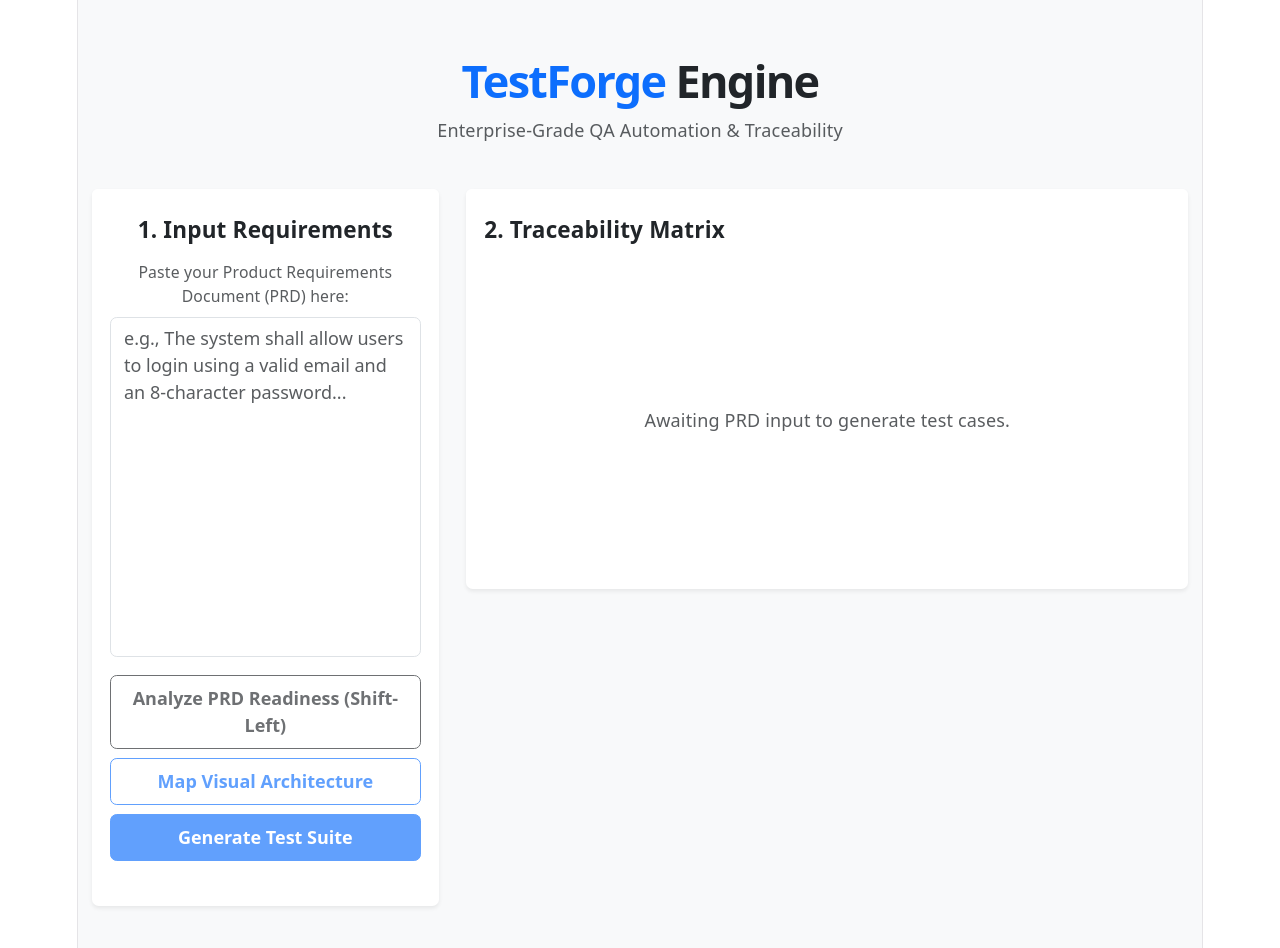
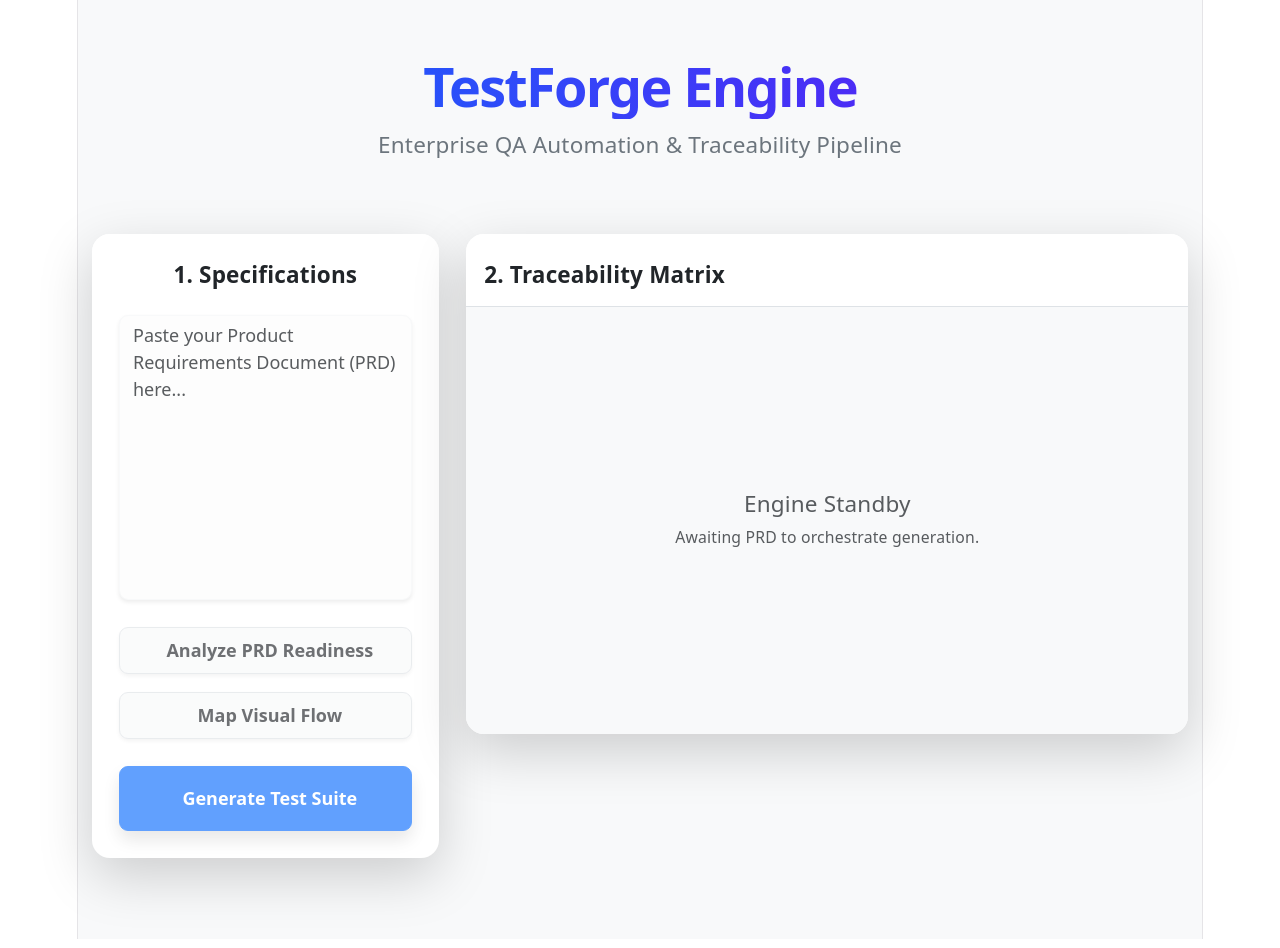
Before and after one commit to tushar603/autotest, a React app in the folder frontend/: page / in a window 1280 px wide. Shown: the top 948 px of the page. Built offline with nearby package versions, Linux system fonts and the light colour scheme; the HTML template or start-up script is replaced by a standard one.

Commit message:
Improved the frontend to look more like a enterprise software

```diff
--- a/frontend/src/App.jsx
+++ b/frontend/src/App.jsx
@@ -17,7 +17,7 @@ function App() {
   const [history, setHistory] = useState([]);
 
   useEffect(() => {
-    mermaid.initialize({ startOnLoad: true, theme: 'neutral' });
+    mermaid.initialize({ startOnLoad: true, theme: 'neutral', fontFamily: 'Inter, sans-serif' });
     const saved = localStorage.getItem('testforge_history');
     if (saved) {
       setHistory(JSON.parse(saved));
@@ -58,7 +58,6 @@ function App() {
       const response = await axios.post('https://autotest-9n29.onrender.com/api/flow', {
         text: prdText
       });
-      console.log("[TestForge] AI Flow Data:", response.data);
       const data = response.data;
       const nodes = data.nodes || [];
       const edges = data.edges || [];
@@ -83,7 +82,6 @@ function App() {
 
       setFlowchartText(safeMermaid);
     } catch (err) {
-      console.error("[TestForge] Flow Error:", err);
       setError("Failed to parse system flow data.");
     } finally {
       setGeneratingFlow(false);
@@ -94,7 +92,7 @@ function App() {
     const newItem = {
       id: Date.now(),
       date: new Date().toLocaleString(),
-      snippet: text.substring(0, 40) + '...',
+      snippet: text.substring(0, 45) + '...',
       fullPrd: text,
       matrixData: matrix
     };
@@ -182,85 +180,86 @@ function App() {
   };
 
   return (
-    <div className="bg-light min-vh-100 py-5">
+    <div className="min-vh-100 py-5" style={{ backgroundColor: '#f8f9fa' }}>
       <Container>
-        <Row className="mb-4 text-center">
+        <Row className="mb-5 text-center">
           <Col>
-            <h1 className="fw-bold text-primary">TestForge<span className="text-dark"> Engine</span></h1>
-            <p className="text-muted">Enterprise-Grade QA Automation & Traceability</p>
+            <h1 className="fw-bolder display-5 mb-2" style={{ background: 'linear-gradient(90deg, #0d6efd, #6610f2)', WebkitBackgroundClip: 'text', WebkitTextFillColor: 'transparent' }}>
+              TestForge Engine
+            </h1>
+            <p className="text-secondary fw-medium fs-5">Enterprise QA Automation & Traceability Pipeline</p>
           </Col>
         </Row>
 
         <Row className="g-4">
           <Col lg={4}>
-            <Card className="shadow-sm border-0 h-100 mb-4">
-              <Card.Header className="bg-white border-0 pt-4 pb-0">
-                <h5 className="fw-bold mb-0">1. Input Requirements</h5>
+            <Card className="shadow-lg border-0 rounded-4 mb-4 overflow-hidden">
+              <Card.Header className="bg-white border-bottom-0 pt-4 pb-2">
+                <h5 className="fw-bold mb-0 text-dark">1. Specifications</h5>
               </Card.Header>
-              <Card.Body>
-                <Form.Group className="mb-3">
-                  <Form.Label className="text-muted small">Paste your Product Requirements Document (PRD) here:</Form.Label>
+              <Card.Body className="px-4 pb-4">
+                <Form.Group className="mb-4">
                   <Form.Control
                     as="textarea"
-                    rows={12}
-                    placeholder="e.g., The system shall allow users to login using a valid email and an 8-character password..."
+                    rows={10}
+                    placeholder="Paste your Product Requirements Document (PRD) here..."
                     value={prdText}
                     onChange={(e) => setPrdText(e.target.value)}
-                    style={{ resize: 'none' }}
+                    style={{ resize: 'none', backgroundColor: '#fdfdfd' }}
+                    className="rounded-3 shadow-sm border-light"
                   />
                 </Form.Group>
 
+                <div className="d-grid gap-3">
                   <Button
-                  variant="outline-dark"
-                  className="w-100 py-2 fw-bold mb-2"
+                    variant="light"
+                    className="py-2 fw-bold text-dark border shadow-sm rounded-3 d-flex align-items-center justify-content-center"
                     onClick={handleScore}
                     disabled={scoring || loading || generatingFlow || !prdText}
                   >
-                  {scoring ? (
-                    <><Spinner as="span" animation="border" size="sm" role="status" aria-hidden="true" className="me-2"/> Analyzing Ambiguity...</>
-                  ) : "Analyze PRD Readiness (Shift-Left)"}
+                    {scoring ? <Spinner as="span" animation="border" size="sm" className="me-2"/> : <i className="bi bi-shield-check me-2 text-info fs-5"></i>}
+                    Analyze PRD Readiness
                   </Button>
 
                   <Button
-                  variant="outline-primary"
-                  className="w-100 py-2 fw-bold mb-2"
+                    variant="light"
+                    className="py-2 fw-bold text-dark border shadow-sm rounded-3 d-flex align-items-center justify-content-center"
                     onClick={handleGenerateFlow}
                     disabled={scoring || loading || generatingFlow || !prdText}
                   >
-                  {generatingFlow ? (
-                    <><Spinner as="span" animation="border" size="sm" role="status" aria-hidden="true" className="me-2"/> Mapping Dependencies...</>
-                  ) : "Map Visual Architecture"}
+                    {generatingFlow ? <Spinner as="span" animation="border" size="sm" className="me-2"/> : <i className="bi bi-diagram-3 me-2 text-primary fs-5"></i>}
+                    Map Visual Flow
                   </Button>
 
                   <Button
                     variant="primary"
-                  className="w-100 py-2 fw-bold"
+                    className="py-3 fw-bold shadow rounded-3 d-flex align-items-center justify-content-center mt-2"
                     onClick={handleGenerate}
                     disabled={loading || scoring || generatingFlow || !prdText}
                   >
-                  {loading ? (
-                    <><Spinner as="span" animation="border" size="sm" role="status" aria-hidden="true" className="me-2"/> Orchestrating Models...</>
-                  ) : "Generate Test Suite"}
+                    {loading ? <Spinner as="span" animation="border" size="sm" className="me-2"/> : <i className="bi bi-cpu me-2 fs-5"></i>}
+                    Generate Test Suite
                   </Button>
+                </div>
 
-                {error && <div className="text-danger mt-3 small fw-bold">{error}</div>}
+                {error && <div className="text-danger mt-3 small fw-bold text-center bg-danger bg-opacity-10 py-2 rounded-3">{error}</div>}
               </Card.Body>
             </Card>
 
             {history.length > 0 && (
-              <Card className="shadow-sm border-0">
-                <Card.Header className="bg-white border-0 pt-4 pb-0">
-                  <h5 className="fw-bold mb-0">Recent Projects</h5>
+              <Card className="shadow-lg border-0 rounded-4">
+                <Card.Header className="bg-white border-bottom-0 pt-4 pb-2">
+                  <h6 className="fw-bold mb-0 text-secondary text-uppercase tracking-wide">Recent Projects</h6>
                 </Card.Header>
-                <Card.Body>
-                  <ListGroup variant="flush">
+                <Card.Body className="p-0">
+                  <ListGroup variant="flush" className="rounded-bottom-4 overflow-hidden">
                     {history.map((item) => (
-                      <ListGroup.Item action key={item.id} onClick={() => loadHistoryItem(item)} className="px-0 border-bottom">
-                        <div className="d-flex w-100 justify-content-between">
-                          <small className="fw-bold text-primary">Test Run</small>
-                          <small className="text-muted">{item.date}</small>
+                      <ListGroup.Item action key={item.id} onClick={() => loadHistoryItem(item)} className="p-3 border-bottom border-light hover-bg-light">
+                        <div className="d-flex w-100 justify-content-between align-items-center mb-1">
+                          <Badge bg="secondary" className="fw-normal rounded-pill">Cached</Badge>
+                          <small className="text-muted" style={{ fontSize: '0.75rem' }}>{item.date}</small>
                         </div>
-                        <p className="mb-0 small text-truncate">{item.snippet}</p>
+                        <p className="mb-0 small text-dark fw-medium">{item.snippet}</p>
                       </ListGroup.Item>
                     ))}
                   </ListGroup>
@@ -271,32 +270,32 @@ function App() {
 
           <Col lg={8}>
             {scoreData && (
-              <Card className="shadow-sm border-0 mb-4 border-start border-4 border-info">
-                <Card.Body>
-                  <div className="d-flex justify-content-between align-items-center mb-3">
-                    <h5 className="fw-bold mb-0 text-info">PRD Readiness Report</h5>
-                    <h2>
-                      <Badge bg={scoreData.readiness_score > 80 ? 'success' : scoreData.readiness_score > 50 ? 'warning' : 'danger'}>
-                        {scoreData.readiness_score} / 100
+              <Card className="shadow-lg border-0 mb-4 rounded-4 overflow-hidden">
+                <div className={`bg-${scoreData.readiness_score > 80 ? 'success' : scoreData.readiness_score > 50 ? 'warning' : 'danger'}`} style={{ height: '4px' }}></div>
+                <Card.Body className="p-4">
+                  <div className="d-flex justify-content-between align-items-center mb-4">
+                    <h5 className="fw-bold mb-0 text-dark">Shift-Left Readiness Report</h5>
+                    <Badge bg={scoreData.readiness_score > 80 ? 'success' : scoreData.readiness_score > 50 ? 'warning' : 'danger'} className="fs-5 px-3 py-2 rounded-pill shadow-sm">
+                      Score: {scoreData.readiness_score} / 100
                     </Badge>
-                    </h2>
                   </div>
 
                   {scoreData.vague_statements && scoreData.vague_statements.length > 0 ? (
                     <>
-                      <h6 className="fw-bold text-danger mt-3"><i className="bi bi-exclamation-triangle-fill"></i> Ambiguity Detected:</h6>
-                      <ListGroup variant="flush">
+                      <h6 className="fw-bold text-danger mb-3"><i className="bi bi-exclamation-triangle-fill me-2"></i>Ambiguities to Resolve:</h6>
+                      <ListGroup variant="flush" className="gap-2">
                         {scoreData.vague_statements.map((issue, idx) => (
-                          <ListGroup.Item key={idx} className="bg-light mb-2 rounded border">
-                            <strong>Statement:</strong> <code>"{issue.statement}"</code> <br/>
-                            <span className="text-danger small fw-bold">Issue:</span> <span className="small text-muted">{issue.issue}</span>
+                          <ListGroup.Item key={idx} className="bg-light border-0 rounded-3 p-3 shadow-sm">
+                            <div className="mb-1"><strong>Fragment:</strong> <code className="text-dark bg-white px-2 py-1 rounded border">{issue.statement}</code></div>
+                            <div><span className="badge bg-danger bg-opacity-10 text-danger border border-danger border-opacity-25 me-2">Issue</span> <span className="small fw-medium text-secondary">{issue.issue}</span></div>
                           </ListGroup.Item>
                         ))}
                       </ListGroup>
                     </>
                   ) : (
-                    <div className="alert alert-success py-2 mb-0">
-                      <i className="bi bi-check-circle-fill me-2"></i> Excellent! No major ambiguities detected. Ready for test generation.
+                    <div className="alert alert-success border-0 shadow-sm rounded-3 py-3 mb-0 d-flex align-items-center">
+                      <i className="bi bi-check-circle-fill fs-4 me-3"></i>
+                      <span className="fw-medium">Excellent specifications. No major ambiguities detected. Ready for pipeline generation.</span>
                     </div>
                   )}
                 </Card.Body>
@@ -304,93 +303,92 @@ function App() {
             )}
 
             {flowchartText && (
-              <Card className="shadow-sm border-0 mb-4 bg-white">
-                <Card.Header className="bg-white border-bottom-0 pt-4 pb-2">
-                  <h5 className="fw-bold mb-0">Visual Dependency Map</h5>
+              <Card className="shadow-lg border-0 mb-4 rounded-4 overflow-hidden">
+                <Card.Header className="bg-white border-bottom pt-4 pb-3">
+                  <h5 className="fw-bold mb-0 text-dark">Visual Architecture Map</h5>
                 </Card.Header>
-                <Card.Body className="d-flex justify-content-center overflow-auto">
-                  <div className="mermaid">{flowchartText}</div>
+                <Card.Body className="d-flex justify-content-center p-4 bg-light">
+                  <div className="mermaid bg-white p-4 rounded-3 shadow-sm w-100 d-flex justify-content-center border">{flowchartText}</div>
                 </Card.Body>
               </Card>
             )}
 
-            <Card className="shadow-sm border-0 bg-white" style={{ minHeight: '400px' }}>
-              <Card.Header className="bg-white border-bottom-0 pt-4 pb-2 d-flex justify-content-between align-items-center">
-                <h5 className="fw-bold mb-0">2. Traceability Matrix</h5>
+            <Card className="shadow-lg border-0 rounded-4 overflow-hidden" style={{ minHeight: '500px' }}>
+              <Card.Header className="bg-white border-bottom pt-4 pb-3 d-flex justify-content-between align-items-center">
+                <h5 className="fw-bold mb-0 text-dark">2. Traceability Matrix</h5>
                 {provider && (
-                  <Badge bg="success" className="px-3 py-2 rounded-pill">
-                    Model Active: {provider}
+                  <Badge bg={provider === "Local Cache" ? "secondary" : "success"} className="px-3 py-2 rounded-pill fw-medium shadow-sm">
+                    <i className="bi bi-database-check me-2"></i>{provider}
                   </Badge>
                 )}
               </Card.Header>
-              <Card.Body className={results ? "" : "d-flex align-items-center justify-content-center"}>
+              <Card.Body className={`p-0 ${results ? "" : "d-flex align-items-center justify-content-center bg-light"}`}>
 
                 {!results && !loading && (
-                  <div className="text-muted text-center">
-                    <i className="bi bi-file-earmark-text display-4 mb-3 d-block opacity-25"></i>
-                    <p>Awaiting PRD input to generate test cases.</p>
+                  <div className="text-muted text-center py-5">
+                    <i className="bi bi-box-seam display-1 mb-3 d-block opacity-25"></i>
+                    <h5 className="fw-medium">Engine Standby</h5>
+                    <p className="small">Awaiting PRD to orchestrate generation.</p>
                   </div>
                 )}
 
                 {loading && (
-                  <div className="text-center text-primary">
-                    <Spinner animation="grow" />
-                    <p className="mt-3 fw-bold">Analyzing specifications & cascading through LLMs...</p>
+                  <div className="text-center text-primary py-5">
+                    <Spinner animation="border" style={{ width: '3rem', height: '3rem' }} className="mb-3" />
+                    <h5 className="fw-bold">Orchestrating AI Models...</h5>
+                    <p className="text-muted small">Generating edge cases and functional paths.</p>
                   </div>
                 )}
 
                 {results && (
-                  <>
-                    <div className="d-flex justify-content-end gap-2 mb-3">
-                      <Button variant="outline-success" size="sm" onClick={downloadPythonScript} disabled={generatingCode}>
-                        {generatingCode ? (
-                          <><Spinner as="span" animation="border" size="sm" className="me-1"/> Compiling Code...</>
-                        ) : (
-                          <>Download Selenium Script (.py)</>
-                        )}
+                  <div className="p-4">
+                    <div className="d-flex justify-content-end gap-2 mb-4">
+                      <Button variant="success" size="sm" className="fw-bold px-3 shadow-sm rounded-pill d-flex align-items-center" onClick={downloadPythonScript} disabled={generatingCode}>
+                        {generatingCode ? <Spinner as="span" animation="border" size="sm" className="me-2"/> : <i className="bi bi-filetype-py fs-6 me-2"></i>}
+                        {generatingCode ? "Compiling..." : "Export Selenium (.py)"}
                       </Button>
-                      <Button variant="outline-dark" size="sm" onClick={downloadCSV}>
-                        Export CSV for Jira
+                      <Button variant="dark" size="sm" className="fw-bold px-3 shadow-sm rounded-pill d-flex align-items-center" onClick={downloadCSV}>
+                        <i className="bi bi-file-earmark-spreadsheet fs-6 me-2"></i> Export to Jira
                       </Button>
                     </div>
-                    <div className="table-responsive" style={{ maxHeight: '600px', overflowY: 'auto' }}>
-                      <Table hover className="align-middle">
-                        <thead className="table-light sticky-top">
+                    <div className="table-responsive rounded-3 border" style={{ maxHeight: '600px', overflowY: 'auto' }}>
+                      <Table hover className="align-middle mb-0 table-borderless">
+                        <thead className="table-light sticky-top shadow-sm">
                           <tr>
-                            <th>Req ID</th>
-                            <th>Type</th>
-                            <th>Test Title</th>
-                            <th>Input Data</th>
-                            <th>Expected Result</th>
+                            <th className="py-3 px-4 text-secondary fw-bold text-uppercase" style={{ fontSize: '0.8rem' }}>Req ID</th>
+                            <th className="py-3 px-3 text-secondary fw-bold text-uppercase" style={{ fontSize: '0.8rem' }}>Type</th>
+                            <th className="py-3 px-3 text-secondary fw-bold text-uppercase" style={{ fontSize: '0.8rem' }}>Test Title</th>
+                            <th className="py-3 px-3 text-secondary fw-bold text-uppercase" style={{ fontSize: '0.8rem' }}>Input Data</th>
+                            <th className="py-3 px-4 text-secondary fw-bold text-uppercase" style={{ fontSize: '0.8rem' }}>Expected Result</th>
                           </tr>
                         </thead>
-                        <tbody>
+                        <tbody className="border-top-0">
                           {results.map((req, reqIndex) => (
                             req.testcases.map((tc, tcIndex) => (
-                              <tr key={`${reqIndex}-${tcIndex}`}>
-                                <td><Badge bg="secondary">{req.requirement_id}</Badge></td>
-                                <td>
+                              <tr key={`${reqIndex}-${tcIndex}`} className="border-bottom">
+                                <td className="px-4"><Badge bg="light" text="dark" className="border shadow-sm">{req.requirement_id}</Badge></td>
+                                <td className="px-3">
                                   <Badge bg={
                                     tc.type.toLowerCase() === 'functional' ? 'primary' :
                                     tc.type.toLowerCase() === 'negative' ? 'danger' : 'warning'
-                                  }>
+                                  } className="rounded-pill shadow-sm px-2 py-1">
                                     {tc.type.toUpperCase()}
                                   </Badge>
                                 </td>
-                                <td className="fw-semibold">{tc.title}</td>
-                                <td>
-                                  <code className="text-dark bg-light px-2 py-1 rounded border">
+                                <td className="px-3 fw-medium text-dark">{tc.title}</td>
+                                <td className="px-3">
+                                  <code className="text-primary bg-primary bg-opacity-10 px-2 py-1 rounded-3 border border-primary border-opacity-25" style={{ fontSize: '0.85rem' }}>
                                     {tc.test_input || 'N/A'}
                                   </code>
                                 </td>
-                                <td className="text-muted small">{tc.expected_result}</td>
+                                <td className="px-4 text-secondary small">{tc.expected_result}</td>
                               </tr>
                             ))
                           ))}
                         </tbody>
                       </Table>
                     </div>
-                  </>
+                  </div>
                 )}
               </Card.Body>
             </Card>
```
Lines whose indentation alone changed are shown as unchanged.
